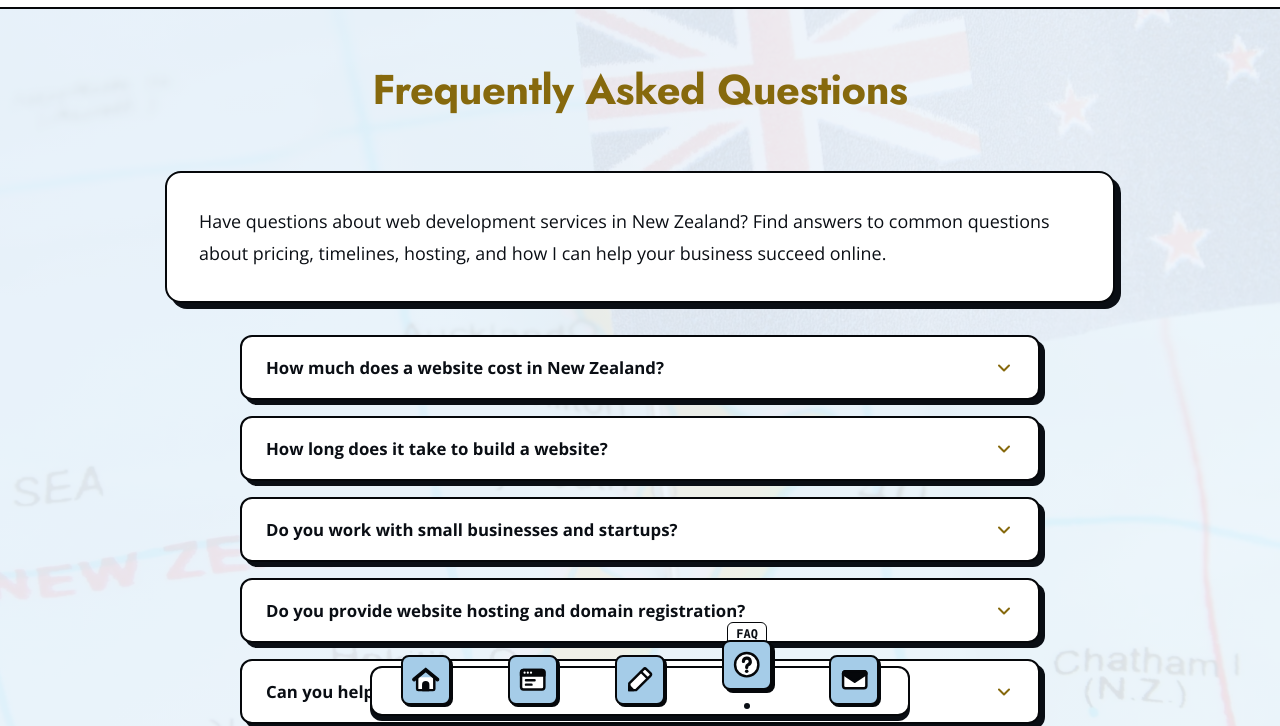
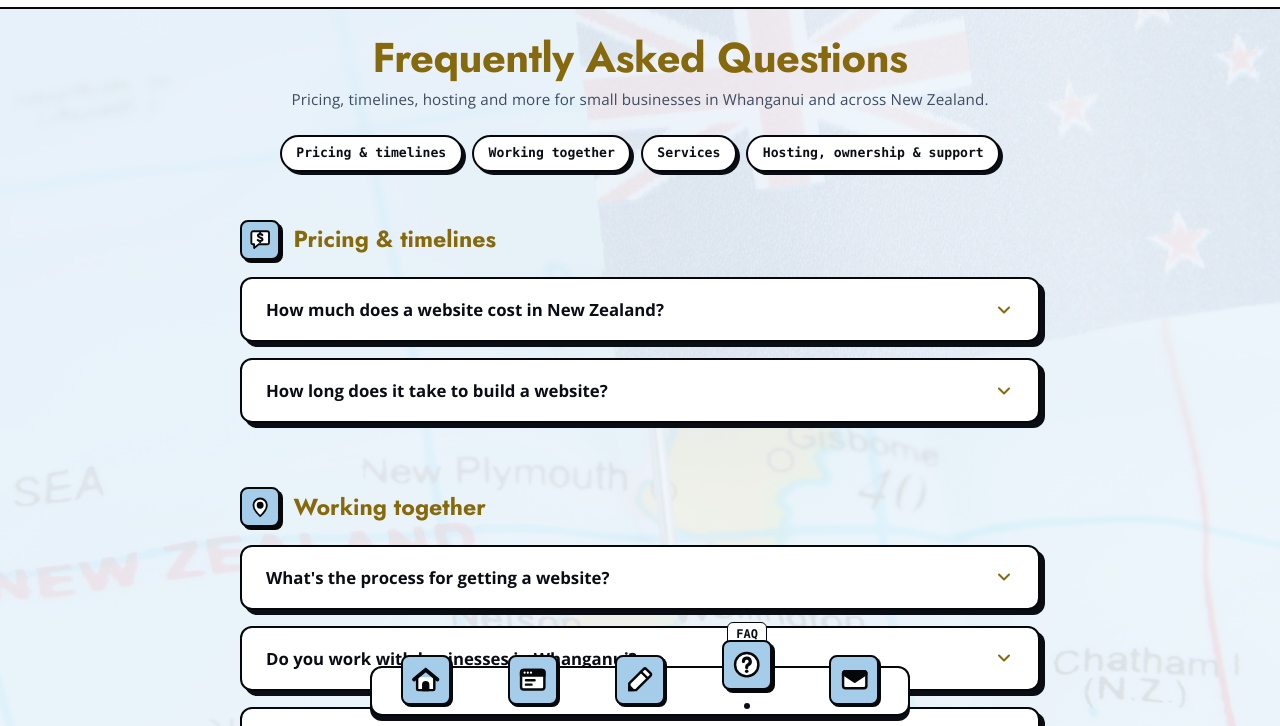
Before and after one commit to r3cla/recla, an Astro site: page /faq in a window 1280 px wide. Shown: the part 70-796 px from the top of the page. Built offline with nearby package versions, Linux system fonts and the light colour scheme; Astro itself is replaced by a stand-in of ours.

Commit message:
Enhance FAQ: topic groups, jump links, Whanganui and process answers, deep links

```diff
--- a/public/sitemap.xml
+++ b/public/sitemap.xml
@@ -26,7 +26,7 @@
     </url>
     <url>
         <loc>https://www.logie.nz/faq.html</loc>
-        <lastmod>2026-11-13</lastmod>
+        <lastmod>2026-11-14</lastmod>
         <changefreq>monthly</changefreq>
         <priority>0.7</priority>
     </url>
--- a/src/components/FaqItem.astro
+++ b/src/components/FaqItem.astro
@@ -8,7 +8,7 @@ export interface Props {
 const { question, answer, id } = Astro.props;
 ---
 
-<div class="faq-item">
+<div class="faq-item" id={id}>
     <h3 class="faq-heading">
         <button class="faq-question" type="button" aria-expanded="false" aria-controls={`${id}-answer`} id={`${id}-question`}>
             <span>{question}</span>
--- a/src/lib/icons.ts
+++ b/src/lib/icons.ts
@@ -16,6 +16,8 @@ export const icons = {
     quote: '<path class="fl" d="M4.5 3.5h15a2 2 0 0 1 2 2v10a2 2 0 0 1-2 2h-9l-5 4v-4h-1a2 2 0 0 1-2-2v-10a2 2 0 0 1 2-2z"/><path stroke-width="2.2" d="M14.4 7.6c-.5-.6-1.3-1-2.4-1-1.4 0-2.4.7-2.4 1.8 0 2.4 4.9 1.3 4.9 3.8 0 1.1-1 1.8-2.5 1.8-1.1 0-2-.4-2.6-1.1M12 5.2v1.4M12 14v1.4"/>',
     star: '<path class="gd" d="M12 2.8l2.8 5.8 6.3.9-4.6 4.4 1.1 6.3L12 17.2l-5.6 3 1.1-6.3L2.9 9.5l6.3-.9z"/>',
     facebook: '<circle class="fl" cx="12" cy="12" r="9.5"/><path class="dk" stroke="none" d="M13.4 21.4v-6.9h2.3l.4-2.7h-2.7v-1.7c0-.8.3-1.3 1.4-1.3h1.4V6.4c-.3 0-1.1-.1-2-.1-2 0-3.4 1.2-3.4 3.5v2H8.5v2.7h2.3v6.9z"/>',
+    cloud: '<path class="fl" d="M7.2 19.5h10.3a4.5 4.5 0 0 0 .7-8.95 6.2 6.2 0 0 0-11.9 1.2A3.9 3.9 0 0 0 7.2 19.5z"/><path d="M9.5 15.5h5"/>',
+    pin: '<path class="fl" d="M12 21.6s-7.2-6.3-7.2-11.7a7.2 7.2 0 0 1 14.4 0c0 5.4-7.2 11.7-7.2 11.7z"/><circle class="dk" cx="12" cy="9.9" r="2.7"/>',
 } as const;
 
 export type IconName = keyof typeof icons;
--- a/src/pages/faq.astro
+++ b/src/pages/faq.astro
@@ -1,69 +1,132 @@
 ---
 import BaseLayout from "../layouts/BaseLayout.astro";
 import FaqItem from "../components/FaqItem.astro";
+import Icon from "../components/Icon.astro";
+import type { IconName } from "../lib/icons";
+import { businessRef } from "../lib/business";
 
-const faqs = [
+const QUOTE_FORM = "https://form.jotform.com/243067662032856";
+const EMAIL = "kiaora@logie.nz";
+
+interface Faq {
+    question: string;
+    /** HTML allowed (links, <strong>). */
+    answer: string;
+}
+
+interface FaqGroup {
+    id: string;
+    title: string;
+    icon: IconName;
+    faqs: Faq[];
+}
+
+const groups: FaqGroup[] = [
+    {
+        id: "pricing",
+        title: "Pricing & timelines",
+        icon: "quote",
+        faqs: [
             {
                 question: "How much does a website cost in New Zealand?",
-        answer: "Costs vary based on complexity and your specific requirements. Projects can range anywhere from <strong>$199 to $999+ NZD</strong>. Simple sites are more affordable, while feature-rich or e-commerce sites cost more. I offer flexible payment plans for small businesses and startups and special rates for registered NZ charities. Contact me for a free, personalised quote based on your specific needs.",
+                answer: `Costs vary based on complexity and your specific requirements. Projects can range anywhere from <strong>$199 to $999+ NZD</strong>. Simple sites are more affordable, while feature-rich or e-commerce sites cost more. I offer flexible payment plans for small businesses and startups, and special rates for registered NZ charities. <a href="${QUOTE_FORM}">Request a free quote</a> for a personalised price based on your needs.`,
             },
             {
                 question: "How long does it take to build a website?",
-        answer: "Timeline depends on project scope. A basic website typically takes <strong>2-4 weeks</strong> from project acceptance to launch. More complex sites with custom features may take <strong>6-12 weeks</strong>. The process includes planning, design approval, development, content integration, testing, and launch. As I typically work solo, I'll provide a detailed timeline during our initial consultation and keep you updated throughout the project.",
+                answer: "Timeline depends on project scope. A basic website typically takes <strong>2–4 weeks</strong> from project acceptance to launch. More complex sites with custom features may take <strong>6–12 weeks</strong>. The process includes planning, design approval, development, content integration, testing and launch. As I work solo, I'll give you a detailed timeline up front and keep you updated throughout the project.",
+            },
+        ],
+    },
+    {
+        id: "working-together",
+        title: "Working together",
+        icon: "pin",
+        faqs: [
+            {
+                question: "What's the process for getting a website?",
+                answer: `It's three simple steps. <strong>1.</strong> Tell me about your project through the <a href="${QUOTE_FORM}">quote form</a> or by email, with no technical knowledge needed. <strong>2.</strong> I'll come back with a clear, no-obligation quote and timeline. <strong>3.</strong> You approve the design before anything is built, and I'll keep you updated through development and testing until your site goes live. See the <a href="/contact.html">contact page</a> for all the ways to get started.`,
+            },
+            {
+                question: "Do you work with businesses in Whanganui?",
+                answer: `Yes. I'm based in Whanganui and have built websites for local businesses and organisations, including <a href="/projects.html">EziBuild and the Wanganui RSA Trust</a>, plus KDL Cabins/Trailers across Manawatū-Whanganui. I also work with clients throughout New Zealand and Australia, with projects in Taranaki, the Waikato, Auckland and other regions. Most communication happens by email and online, so wherever you are, you get the same personalised service.`,
             },
             {
                 question: "Do you work with small businesses and startups?",
-        answer: "Yes! Small businesses and startups are my primary focus. I understand the unique challenges NZ small businesses face and offer affordable solutions without compromising quality. I provide personalised service, flexible payment options, and scalable solutions that grow with your business. I also offer special discounted rates for registered NZ charities and community projects.",
+                answer: "Yes! Small businesses and startups are my primary focus. I understand the challenges NZ small businesses face and offer affordable solutions without compromising quality. I provide personalised service, flexible payment options and scalable solutions that grow with your business. I also offer discounted rates for registered NZ charities and community projects.",
+            },
+        ],
     },
     {
-        question: "Do you provide website hosting and domain registration?",
-        answer: "No, I don't host websites myself, but I source affordable, reliable hosting on your behalf. For most sites, I use fast, trustworthy platforms like Cloudflare Pages. For heavier websites such as WordPress builds or e-commerce stores, I set you up with a paid, local NZ host like 1st Domains or MyHost. I'll recommend the best fit for your needs and budget, handle the setup, and provide ongoing technical support. Domain registration for .nz, .co.nz, and other extensions is also available.",
+        id: "services",
+        title: "Services",
+        icon: "portfolio",
+        faqs: [
+            {
+                question: "Can you redesign my existing website?",
+                answer: "Yes, I specialise in refreshing websites. Whether your site looks outdated, isn't mobile-friendly or needs better functionality, I can help. This includes moving platform-built websites (such as one made on Wix) onto a standalone, code-based site hosted independently. The process includes analysing your current site, improving performance and load speed, auditing and cleaning up WordPress plugins, designing a modern interface and migrating your content.",
             },
             {
                 question: "Can you help with SEO for my New Zealand business?",
-        answer: "Absolutely! All websites I build include fundamental SEO optimisation: fast loading speeds, mobile responsiveness, proper meta tags, structured data, and clean code. I also offer ongoing SEO services including keyword research for NZ markets, local SEO optimisation, content strategy, and Google Business Profile setup. This helps your business rank well in New Zealand search results.",
-    },
-    {
-        question: "Do you offer website maintenance and support?",
-        answer: "Yes, I provide ongoing website maintenance and support packages. Services include security updates, content updates, backups, performance monitoring, and technical support. Maintenance plans can be customised to your needs, whether you need monthly updates or on-demand assistance.",
-    },
-    {
-        question: "Can you redesign my existing website?",
-        answer: "Yes, I specialise in refreshing websites. Whether your site looks outdated, isn't mobile-friendly, or needs improved functionality, I can help. This includes moving platform-built websites (such as one made on Wix) onto a standalone, code-based site hosted independently. The process includes analysing your current site, improving performance and load speed, auditing and cleaning up WordPress plugins, designing a modern interface, and migrating your content.",
+                answer: "Absolutely! Every website I build includes fundamental SEO: fast loading speeds, mobile responsiveness, proper meta tags, structured data and clean code. I also offer ongoing SEO services including keyword research for NZ markets, local SEO so customers in Whanganui or your own region can find you, content strategy and Google Business Profile setup.",
             },
             {
                 question: "What platforms and technologies do you use?",
-        answer: "I work with a variety of modern web technologies based on project needs. This includes custom HTML/CSS/JavaScript and frameworks like Astro for maximum performance, WordPress for content-heavy sites, and WooCommerce for e-commerce. I prioritise clean, maintainable code, fast loading speeds, mobile responsiveness, and avoiding unnecessary recurring platform costs (such as Wix/Shopify). Technology choices are always tailored to your specific requirements and technical comfort level.",
+                answer: "I work with a variety of modern web technologies based on project needs. This includes custom HTML/CSS/JavaScript and frameworks like Astro for maximum performance, WordPress for content-heavy sites, and WooCommerce for e-commerce. I prioritise clean, maintainable code, fast loading speeds, mobile responsiveness, and avoiding unnecessary recurring platform costs (such as Wix or Shopify). Technology choices are always tailored to your requirements and technical comfort level.",
             },
             {
-        question: "Do I own my website?",
-        answer: "Yes. Under the Copyright Act 1994, if you've commissioned and paid for a custom-coded website, you're the default owner of the copyright, even though I do the building. For custom-coded sites (HTML/CSS/JavaScript or frameworks like Astro), you can also request a full handover of the source code by emailing <a href=\"mailto:logiewebnz@gmail.com\">logiewebnz@gmail.com</a>, and I'll provide it within 14 days. This doesn't apply to sites built on platforms like WordPress, since those are built from existing themes and plugins rather than fully custom code.",
+                question: "Will my website work on mobile phones and tablets?",
+                answer: "Absolutely! Every website I build is fully responsive and mobile-optimised from the start. With over 60% of web traffic coming from mobile devices in New Zealand, mobile-first design is essential. Your site will look great and work smoothly on smartphones, tablets, laptops and desktops. I test thoroughly across different screen sizes and browsers.",
             },
             {
                 question: "Do you build custom software or web apps?",
                 answer: "Yes, I've built proof-of-concept web apps for clients in the past. If you have a software idea or a specific business problem you're trying to solve, get in touch and I'm happy to go over your project with you to see if I can help.",
             },
-    {
-        question: "Will my website work on mobile phones and tablets?",
-        answer: "Absolutely! Every website I build is fully responsive and mobile-optimised from the start. With over 60% of web traffic coming from mobile devices in New Zealand, mobile-first design is essential. Your site will look great and function perfectly on all devices – smartphones, tablets, laptops, and desktops. I test thoroughly across different screen sizes and browsers.",
+        ],
     },
     {
-        question: "What areas of New Zealand do you serve?",
-        answer: "While I'm based in Whanganui, I work with clients throughout New Zealand and Australia. Most communication happens online via email and project management tools, making location irrelevant. I've successfully completed projects for businesses in Auckland, the Taranaki, the Waikato, and other regions. Remote collaboration allows me to serve clients anywhere while maintaining high-quality, personalised service.",
+        id: "hosting-support",
+        title: "Hosting, ownership & support",
+        icon: "cloud",
+        faqs: [
+            {
+                question: "Do you provide website hosting and domain registration?",
+                answer: "I don't host websites myself, but I source affordable, reliable hosting on your behalf. For most sites, I use fast, trustworthy platforms like Cloudflare Pages. For heavier websites such as WordPress builds or e-commerce stores, I set you up with a paid, local NZ host like 1st Domains or MyHost. I'll recommend the best fit for your needs and budget, handle the setup, and provide ongoing technical support. Domain registration for .nz, .co.nz and other extensions is also available.",
+            },
+            {
+                question: "Do you offer website maintenance and support?",
+                answer: "Yes, I provide ongoing website maintenance and support packages. Services include security updates, content updates, backups, performance monitoring and technical support. Maintenance plans can be customised to your needs, whether you need monthly updates or on-demand help.",
+            },
+            {
+                question: "Do I own my website?",
+                answer: `Yes. Under the Copyright Act 1994, if you've commissioned and paid for a custom-coded website, you're the default owner of the copyright, even though I do the building. For custom-coded sites (HTML/CSS/JavaScript or frameworks like Astro), you can also request a full handover of the source code by emailing <a href="mailto:${EMAIL}">${EMAIL}</a>, and I'll provide it within 14 days. This doesn't apply to sites built on platforms like WordPress, since those are built from existing themes and plugins rather than fully custom code.`,
+            },
+        ],
     },
 ];
+
+/** Readable, stable anchor for each question, e.g. #do-i-own-my-website */
+const slug = (text: string) =>
+    text
+        .toLowerCase()
+        .replace(/['’]/g, "")
+        .replace(/[^a-z0-9]+/g, "-")
+        .replace(/^-|-$/g, "");
 
 const structuredData = {
     "@context": "https://schema.org",
     "@type": "FAQPage",
-    mainEntity: faqs.map((faq) => ({
+    inLanguage: "en-NZ",
+    about: businessRef,
+    mainEntity: groups.flatMap((group) =>
+        group.faqs.map((faq) => ({
             "@type": "Question",
             name: faq.question,
             acceptedAnswer: {
                 "@type": "Answer",
                 text: faq.answer.replace(/<[^>]+>/g, ""),
             },
-    })),
+        }))
+    ),
 };
 ---
 
@@ -76,25 +139,44 @@ const structuredData = {
     structuredData={structuredData}
     current="faq"
 >
+    <div class="page-header">
         <h1 class="intro-header">Frequently Asked Questions</h1>
+        <p class="page-subtitle">
+            Pricing, timelines, hosting and more for small businesses in Whanganui and across New Zealand.
+        </p>
+    </div>
 
-    <section class="intro-section">
-        <p class="intro">
-            Have questions about web development services in New Zealand? Find answers to common questions about
-            pricing, timelines, hosting, and how I can help your business succeed online.
+    <nav class="faq-jump" aria-label="FAQ topics">
+        {groups.map((group) => (
+            <a href={`#${group.id}`} class="faq-jump-link">{group.title}</a>
+        ))}
+    </nav>
+
+    {groups.map((group) => (
+        <section class="faq-group" id={group.id} aria-labelledby={`${group.id}-title`} data-elevate>
+            <div class="faq-group-header">
+                <span class="icon-tile"><Icon name={group.icon} /></span>
+                <h2 id={`${group.id}-title`}>{group.title}</h2>
+            </div>
+            <div class="faq-container">
+                {group.faqs.map((faq) => (
+                    <FaqItem id={slug(faq.question)} question={faq.question} answer={faq.answer} />
+                ))}
+            </div>
+        </section>
+    ))}
+
+    <section class="contact-card faq-cta" data-elevate>
+        <span class="icon-tile icon-tile--gold"><Icon name="faq" /></span>
+        <h2>Still have a question?</h2>
+        <p>
+            Get in touch for a free, no-obligation chat about your project. Whether you're in Whanganui or anywhere
+            else in New Zealand, I'm happy to help.
         </p>
-    </section>
-
-    <section class="faq-container" data-elevate>
-        {faqs.map((faq, i) => <FaqItem id={`faq-${i + 1}`} question={faq.question} answer={faq.answer} />)}
-    </section>
-
-    <section class="intro-section">
-        <p class="intro">
-            Still have questions? I'm here to help! Get in touch for a free consultation and let's discuss how I
-            can help your business grow online.
-        </p>
-        <a href="https://form.jotform.com/243067662032856" class="learn-more-button">Get a Free Quote</a>
+        <div class="faq-cta-actions">
+            <a href={QUOTE_FORM} class="learn-more-button">Request a Quote</a>
+            <a href={`mailto:${EMAIL}`} class="learn-more-button learn-more-button--secondary">{EMAIL}</a>
+        </div>
     </section>
 </BaseLayout>
 
@@ -108,4 +190,17 @@ const structuredData = {
             question.setAttribute("aria-expanded", String(!isExpanded));
         });
     });
+
+    // Shared links like faq.html#do-i-own-my-website open that answer and scroll to it.
+    const openFromHash = () => {
+        const id = decodeURIComponent(location.hash.slice(1));
+        if (!id) return;
+        const button = document.getElementById(`${id}-question`);
+        if (!button) return;
+        button.setAttribute("aria-expanded", "true");
+        document.getElementById(id)?.scrollIntoView({ block: "center" });
+        button.focus({ preventScroll: true });
+    };
+    openFromHash();
+    window.addEventListener("hashchange", openFromHash);
 </script>
--- a/src/styles/global.css
+++ b/src/styles/global.css
@@ -18,6 +18,7 @@
    14. Theme Switch
    15. Scroll Reveal
    16. Contact Page
+   17. FAQ Page
 */
 
 /* ======================
@@ -1573,7 +1574,7 @@ a.project-link:focus-visible {
     }
 
     .faq-answer p {
-        font-size: var(--text-sm);
+        font-size: 0.95rem;
         padding: 1rem 1.25rem 1rem 1.25rem;
     }
 }
@@ -1674,7 +1675,7 @@ a.project-link:focus-visible {
     }
 
     .faq-question {
-        font-size: var(--text-sm);
+        font-size: 0.95rem;
         padding: 0.9rem 1rem;
         gap: 0.75rem;
     }
@@ -1685,9 +1686,9 @@ a.project-link:focus-visible {
     }
 
     .faq-answer p {
-        font-size: var(--text-xs);
+        font-size: 0.92rem;
         padding: 0.9rem 1rem 0.9rem 1rem;
-        line-height: 1.6;
+        line-height: 1.65;
     }
 
     .privacy-title {
@@ -2432,5 +2433,117 @@ pre code {
 }
 
 /* ======================
+   17. FAQ Page
+   ====================== */
+
+/* Topic jump links: small pill buttons in the site's hard-shadow style. */
+.faq-jump {
+    display: flex;
+    flex-wrap: wrap;
+    justify-content: center;
+    gap: 0.6rem;
+    max-width: 800px;
+    margin: 0.5rem auto 0;
+}
+
+.faq-jump-link {
+    padding: 0.4rem 0.9rem;
+    font-family: var(--font-mono);
+    font-size: 0.82rem;
+    font-weight: var(--font-semibold);
+    color: var(--primary);
+    text-decoration: none;
+    background: var(--surface);
+    border: var(--border);
+    border-radius: 999px;
+    box-shadow: 3px 3px 0 0 var(--shadow);
+    transition: transform var(--transition-fast), box-shadow var(--transition-fast), color var(--transition-fast);
+}
+
+@media (hover: hover) and (pointer: fine) {
+    .faq-jump-link:hover {
+        color: var(--tertiary-text);
+        transform: translate3d(-1px, -1px, 0);
+        box-shadow: 4px 4px 0 0 var(--shadow);
+    }
+}
+
+.faq-jump-link:active {
+    transform: translate3d(1px, 1px, 0);
+    box-shadow: 1px 1px 0 0 var(--shadow);
+}
+
+.faq-group {
+    width: 100%;
+    max-width: 800px;
+    margin: 2rem auto 0;
+    /* Keep the topic heading clear of the sticky top bar when jumped to. */
+    scroll-margin-top: 90px;
+}
+
+.faq-group-header {
+    display: flex;
+    align-items: center;
+    gap: 0.85rem;
+    margin-bottom: 1.1rem;
+}
+
+.faq-group-header .icon-tile {
+    --tile-size: 40px;
+}
+
+.faq-group-header h2 {
+    color: var(--tertiary-text);
+    font-family: var(--font-family-secondary);
+    font-size: 1.45rem;
+    line-height: var(--leading-tight);
+    text-align: left;
+}
+
+.faq-item {
+    scroll-margin-top: 90px;
+    scroll-margin-bottom: var(--dock-space);
+}
+
+.faq-answer a {
+    font-weight: var(--font-semibold);
+}
+
+.faq-cta {
+    width: 100%;
+    max-width: 800px;
+    margin: 2.5rem auto 0;
+    align-items: center;
+    text-align: center;
+}
+
+.faq-cta-actions {
+    display: flex;
+    flex-wrap: wrap;
+    justify-content: center;
+    gap: 1rem;
+    margin-top: 0.4rem;
+}
+
+.faq-cta.contact-card .learn-more-button {
+    margin-top: 0;
+}
+
+@media (max-width: 480px) {
+    .faq-group-header h2 {
+        font-size: 1.25rem;
+    }
+
+    .faq-cta-actions {
+        width: 100%;
+    }
+
+    .faq-cta-actions .learn-more-button {
+        width: 100%;
+        text-align: center;
+    }
+}
+
+/* ======================
    End of CSS
    ====================== */
```
Lines whose indentation alone changed are shown as unchanged.
